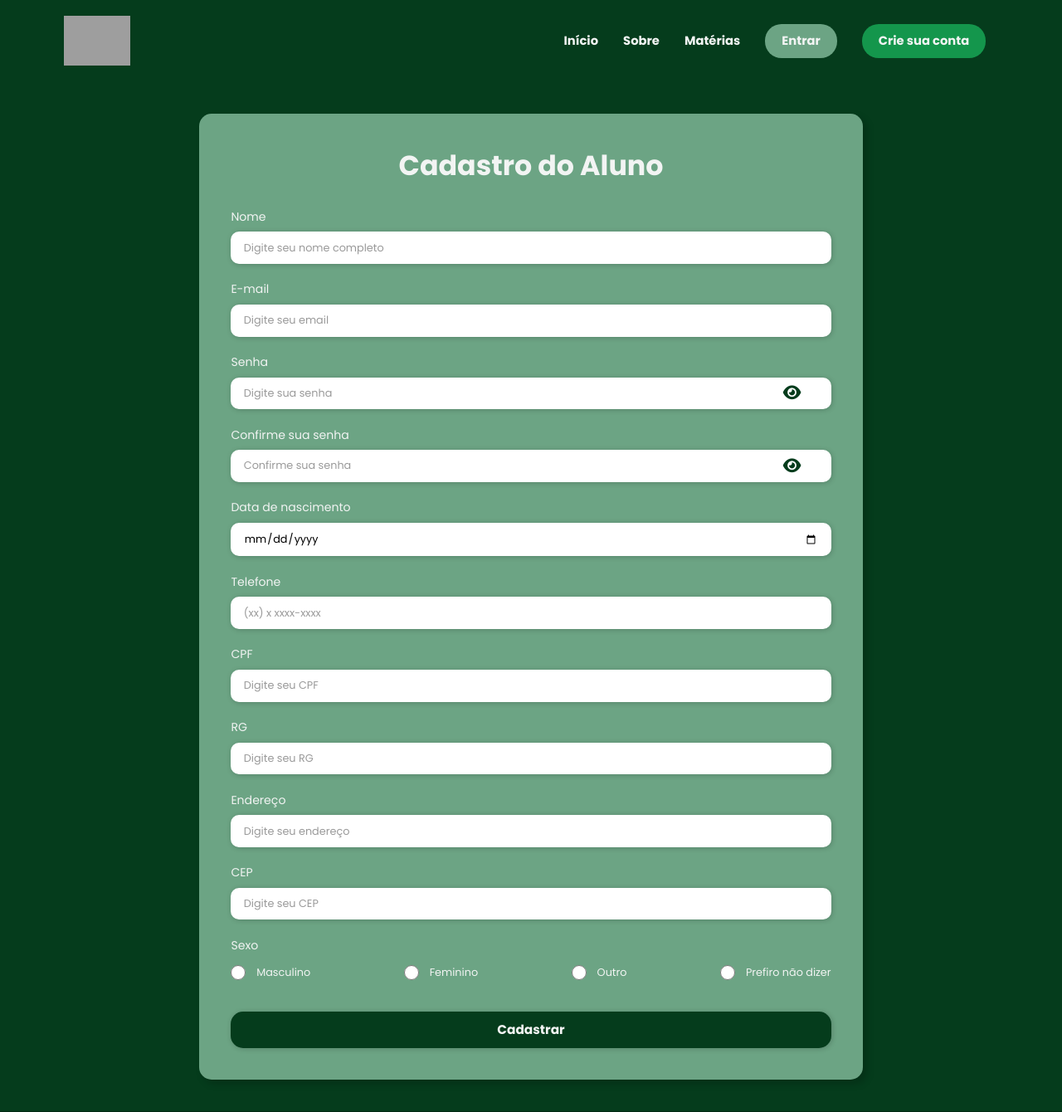
After one commit to joaocuculo/projeto-ravi, a PHP site: page /cadastro-aluno.php in a window 1280 px wide. The commit adds this page. Shown: the top 1340 px of the page at 83% size. Run offline with PHP 8.4, Linux system fonts and the light colour scheme; some libraries are stand-ins or nearby versions; some web fonts are replaced; grey boxes are pictures that could not be loaded.

Commit message:
corrigindo tamanho e transformando em php

```diff
--- a/assets/css/header-footer.css
+++ b/assets/css/header-footer.css
@@ -14,6 +14,7 @@
     --color-tertiary: #14964C;
     --color-black: #000;
     --color-white: #f2f4f3;
+    font-size: 80%;
 }
 
 html {
--- /dev/null
+++ b/cadastro-aluno.php
@@ -0,0 +1,154 @@
+<!DOCTYPE html>
+<html lang="pt-br">
+<head>
+    <meta charset="UTF-8">
+    <meta http-equiv="X-UA-Compatible" content="IE=edge">
+    <meta name="viewport" content="width=device-width, initial-scale=1.0">
+    <link rel="shortcut icon" href="assets/img/favicon.ico" type="image/x-icon">
+    <link rel="stylesheet" href="assets/css/header-footer.css">
+    <link rel="stylesheet" href="assets/css/cadastro-aluno.css">
+    <script src="https://kit.fontawesome.com/9b546460e1.js" crossorigin="anonymous"></script>
+    <title>Ravi - Cadastro</title>
+</head>
+<body>
+    <header>
+        <nav>
+            <div class="logo">
+                <img src="assets/img/logo-ravi-complete.svg" alt="Ravi">
+            </div>
+
+            <div class="menu">
+                <ul>
+                    <li><a href="index.html">Início</a></li>
+                    <li><a href="#">Sobre</a></li>
+                    <li><a href="#">Matérias</a></li>
+                    <li class="entrar-btn"><a href="login.html">Entrar</a></li>
+                    <li class="conta-btn"><a href="cadastro.html">Crie sua conta</a></li>
+                </ul>
+            </div>
+
+            <div class="menu-responsivo-icon">
+                <button onclick="menuShow()"><img class="icon" src="assets/img/menu_white_36dp.svg"></button>
+            </div>
+        </nav>
+
+        <div class="menu-responsivo">
+            <ul>
+                <li><a href="index.html">Início</a></li>
+                <li><a href="#">Sobre</a></li>
+                <li><a href="#">Matérias</a></li>
+                <li class="entrar-btn"><a href="login.html">Entrar</a></li>
+                <li class="conta-btn"><a href="cadastro.html">Crie sua conta</a></li>
+            </ul>
+        </div>
+    </header>
+
+    <main>
+        <div class="container">
+            <form action="#" method="post">
+                <div class="form-title">
+                    <h1>Cadastro do Aluno</h1>
+                </div>
+
+                <div class="input-group">
+                    <div class="input-box">
+                        <label for="nome">Nome</label>
+                        <input type="text" name="nome" id="nome" placeholder="Digite seu nome completo" required>
+                    </div>
+                    <div class="input-box">
+                        <label for="email">E-mail</label>
+                        <input type="email" name="email" id="email" placeholder="Digite seu email" required>
+                    </div>
+                    <div class="input-box">
+                        <label for="senha">Senha</label>
+                        <input type="password" name="senha" id="senha" placeholder="Digite sua senha" required>
+                        <i class="fa-solid fa-eye" id="btn-senha" onclick="mostrarSenha()"></i>
+                    </div>
+                    <div class="input-box">
+                        <label for="senha-conf">Confirme sua senha</label>
+                        <input type="password" name="senha-conf" id="senha-conf" placeholder="Confirme sua senha" required>
+                        <i class="fa-solid fa-eye" id="btn-senha-conf" onclick="mostrarSenhaConf()"></i>
+                    </div>
+                    <div class="input-box">
+                        <label for="DN">Data de nascimento</label>
+                        <input type="date" name="DN" id="DN" required>
+                    </div>
+                    <div class="input-box">
+                        <label for="telefone">Telefone</label>
+                        <input type="tel" name="telefone" id="telefone" placeholder="(xx) x xxxx-xxxx" required>
+                    </div>
+                    <div class="input-box">
+                        <label for="CPF">CPF</label>
+                        <input type="text" name="CPF" id="CPF" placeholder="Digite seu CPF" required>
+                    </div>
+                    <div class="input-box">
+                        <label for="RG">RG</label>
+                        <input type="text" name="RG" id="RG" placeholder="Digite seu RG" required>
+                    </div>
+                    <div class="input-box">
+                        <label for="endereco">Endereço</label>
+                        <input type="text" name="endereco" id="endereco" placeholder="Digite seu endereço" required>
+                    </div>
+                    <div class="input-box">
+                        <label for="CEP">CEP</label>
+                        <input type="text" name="CEP" id="CEP" placeholder="Digite seu CEP" required>
+                    </div>
+
+                    <div class="inputs-sexo">
+                        <div class="title-sexo">
+                            <label>Sexo</label>
+                        </div>
+
+                        <div class="sexo-group">
+                            <div class="sexo-input">
+                                <input type="radio" name="sexo" id="masc">
+                                <label for="masc">Masculino</label>
+                            </div>
+                            <div class="sexo-input">
+                                <input type="radio" name="sexo" id="fem">
+                                <label for="fem">Feminino</label>
+                            </div>
+                            <div class="sexo-input">
+                                <input type="radio" name="sexo" id="outro">
+                                <label for="outro">Outro</label>
+                            </div>
+                            <div class="sexo-input">
+                                <input type="radio" name="sexo" id="none">
+                                <label for="none">Prefiro não dizer</label>
+                            </div>
+                        </div>
+                    </div>
+                </div>
+
+                <button class="cad-btn">
+                    <a href="#">Cadastrar</a>
+                </button>
+            </form>
+        </div>
+    </main>
+
+    <footer>
+        <div class="footer-conteudo">
+            <div class="footer-logo">
+                <img src="assets/img/logo-ravi-complete.svg" alt="Ravi">
+            </div>
+
+            <ul class="footer-list">
+                <li><a href="#">Início</a></li>
+                <li><a href="#">Sobre</a></li>
+                <li><a href="#">Matérias</a></li>
+                <li><a href="#"><i class="fa-brands fa-instagram"></i></a></li>
+                <li><a href="#"><i class="fa-brands fa-twitter"></i></a></li>
+                <li><a href="#"><i class="fa-brands fa-facebook"></i></a></li>
+            </ul>
+        </div>
+
+            <div class="developers">
+                Desenvolvido por Eric Oyama e João Cuculo
+            </div>
+    </footer>
+
+    <script src="assets/js/template.js"></script>
+    <script src="assets/js/mostrar-senha.js"></script>
+</body>
+</html>
--- a/cadastro.html
+++ b/cadastro.php
@@ -33,10 +33,10 @@
 
         <div class="menu-responsivo">
             <ul>
-                <li><a href="#">Início</a></li>
+                <li><a href="index.hmtl">Início</a></li>
                 <li><a href="#">Sobre</a></li>
                 <li><a href="#">Matérias</a></li>
-                <li class="entrar-btn"><a href="#">Entrar</a></li>
+                <li class="entrar-btn"><a href="login.html">Entrar</a></li>
             </ul>
         </div>
     </header>
```
Also changed, not shown: cadastro-prof.php (renamed from cadastro-aluno.html, +4 -4 lines), login.php (renamed from login.html).
